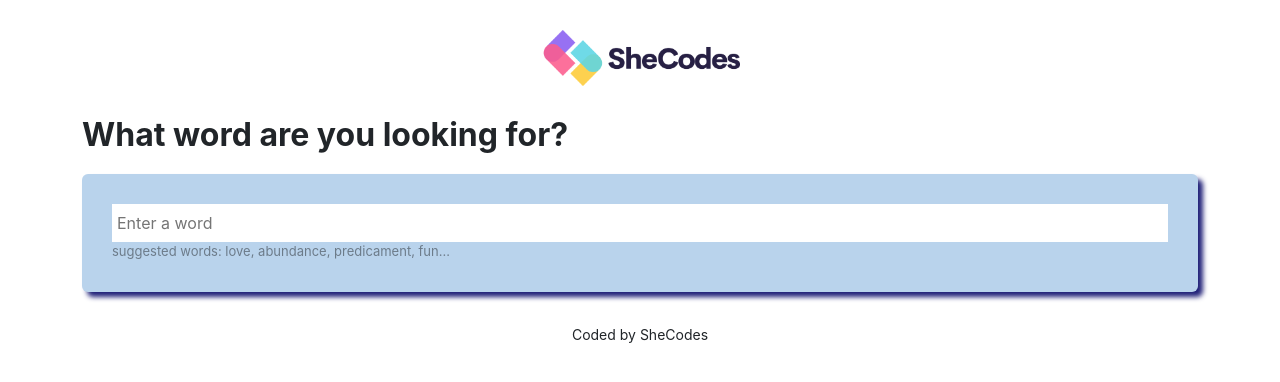
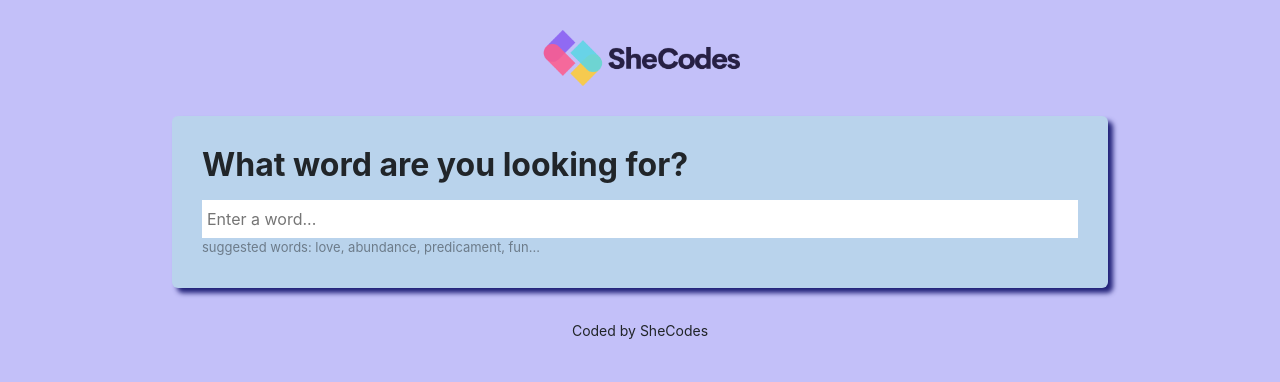
Before and after one commit to ladyyasita/dictionary-app, a React (Create React App) app: page / in a window 1280 px wide. Shown: the top 382 px of the page. Built offline with nearby package versions, Linux system fonts and the light colour scheme; no server answers.

Commit message:
photos added

```diff
--- a/src/App.css
+++ b/src/App.css
@@ -1,3 +1,13 @@
+body {
+background:rgb(195, 192, 249);
+}
+a {
+  color: #2e1c5e;
+}
+.App {
+  max-width: 960px;
+  margin: 0 auto;
+}
 .App-header {
   margin: 30px 0;
 }
--- a/src/Dictionary.js
+++ b/src/Dictionary.js
@@ -2,20 +2,28 @@
 import axios from "axios";
 import Results from "./Results";
 import "./Dictionary.css";
+import Photos from "./Photos";
 
 export default function Dictionary(props) {
   let [keyWord, setKeyword] = useState(props.defaultKeyword);
   let [results, setResults] = useState(null);
   let [loaded, setLoaded] = useState(false);
+  let [photos, setPhotos] = useState(null);
 
-  function handleResponse(response) {
+  function handleDictionaryResponse(response) {
     setResults(response.data);
   }
+  function handlePexelsResponse(response) {
+    setPhotos(response.data.photos);
+  }
   function search() {
-    let apiKey = `c3a451d0adt46fobb2b9a77755f49315`;
-    let word = keyWord;
-    let apiUrl = `https://api.shecodes.io/dictionary/v1/define?word=${word}&key=${apiKey}`;
-    axios.get(apiUrl).then(handleResponse);
+    let apiKey = "c3a451d0adt46fobb2b9a77755f49315";
+    let apiUrl = `https://api.shecodes.io/dictionary/v1/define?word=${keyWord}&key=${apiKey}`;
+    axios.get(apiUrl).then(handleDictionaryResponse);
+
+    let pexelsApiKey = "c3a451d0adt46fobb2b9a77755f49315";
+    let pexelsApiUrl = `https://api.shecodes.io/images/v1/search?query=${keyWord}&key=${pexelsApiKey}`;
+    axios.get(pexelsApiUrl).then(handlePexelsResponse);
   }
   function handleSubmit(event) {
     event.preventDefault();
@@ -32,13 +40,14 @@
   if (loaded) {
     return (
       <div className="Dictionary">
-        <h1>What word are you looking for?</h1>
         <section>
+          <h1>What word are you looking for?</h1>
           <form onSubmit={handleSubmit}>
             <input
               type="search"
-              placeholder="Enter a word"
+              placeholder="Enter a word..."
               onChange={handleKeywordChange}
+              defaultValue={props.keyWord}
             />
           </form>
           <div className="hint">
@@ -46,6 +55,7 @@
           </div>
         </section>
         <Results results={results} />
+        <Photos photos={photos} />
       </div>
     );
   } else {
--- a/src/Meaning.css
+++ b/src/Meaning.css
@@ -5,7 +5,7 @@
 }
 .Meaning .example {
     font-size: 14px;
-    color: #e5c4c4;;
+    color: #5e2222;;
     font-style: italic;
     margin-top: 11px;
 }
--- /dev/null
+++ b/src/Photos.css
@@ -0,0 +1,4 @@
+.Photos img {
+    border-radius: 4px;
+    margin-bottom: 10px;
+}
--- /dev/null
+++ b/src/Photos.js
@@ -0,0 +1,24 @@
+import React from "react";
+import "./Photos.css";
+
+export default function Photos(props) {
+  if (props.photos) {
+    return (
+      <section className="Photos">
+        <div className="row">
+          {props.photos.map(function (photo, index) {
+            return (
+              <div className="col-4" key={index}>
+                <a href={photo.src.original} target="_blank" rel="noreferrer">
+                  <img src={photo.src.landscape} className="img-fluid" />
+                </a>
+              </div>
+            );
+          })}
+        </div>
+      </section>
+    );
+  } else {
+    return null;
+  }
+}
```
Also changed, not shown: src/Results.js (+4 -3 lines), src/Synonyms.js (+5 -5 lines).
